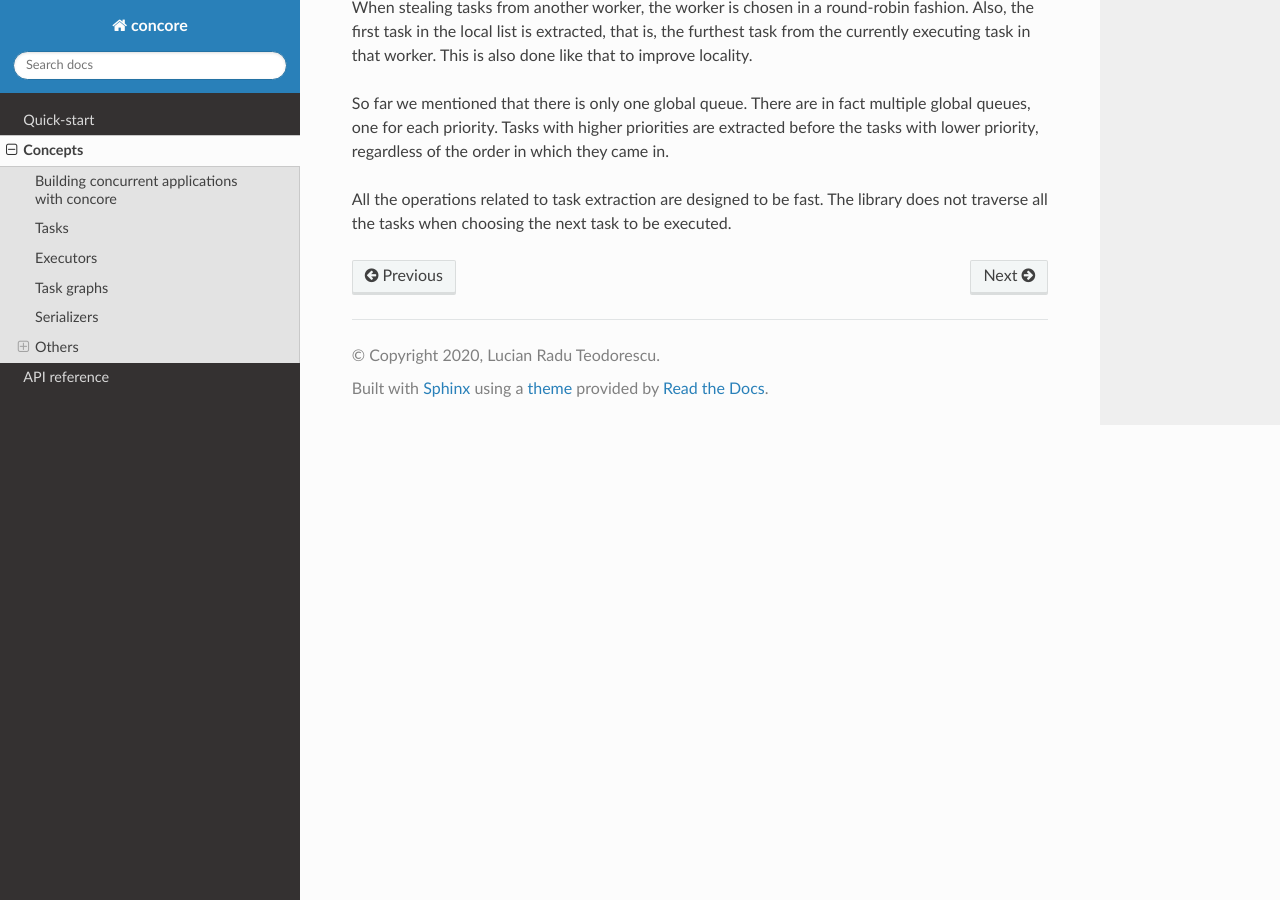
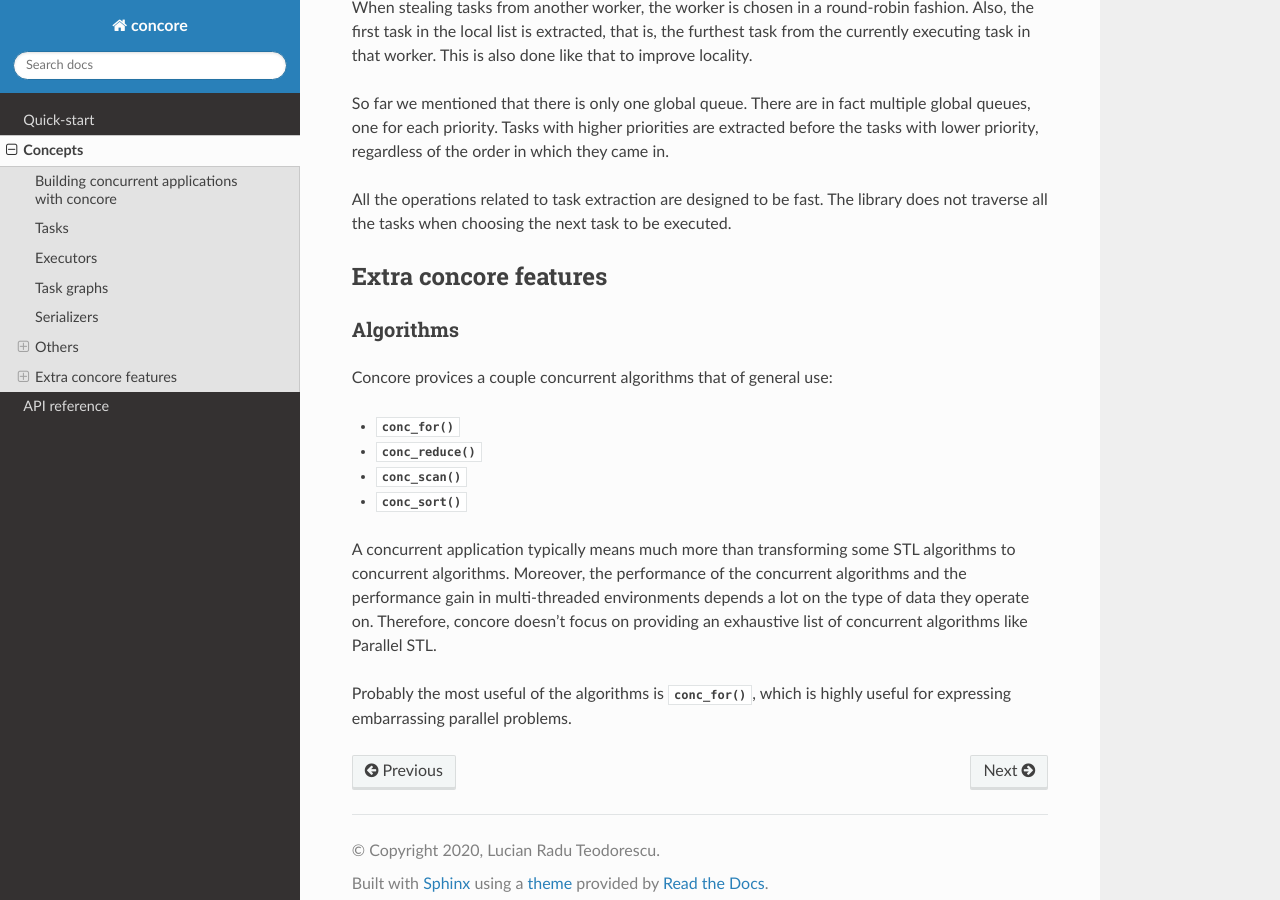
Before and after one commit to lucteo/concore, a Sphinx documentation site: the page built from docs/concepts.rst, in a window 1280 px wide and 900 px high, scrolled down 8053 px. Built offline with Sphinx 7.4.7 and the Read the Docs theme 2.0.0, drawn with Linux system fonts in a browser that asks for light colours.

Commit message:
Add the algorithms in the documentation

```diff
--- a/docs/concepts.rst
+++ b/docs/concepts.rst
@@ -318,3 +318,20 @@ When stealing tasks from another worker, the worker is chosen in a round-robin f
 So far we mentioned that there is only one global queue. There are in fact multiple global queues, one for each priority. Tasks with higher priorities are extracted before the tasks with lower priority, regardless of the order in which they came in.
 
 All the operations related to task extraction are designed to be fast. The library does not traverse all the tasks when choosing the next task to be executed.
+
+Extra concore features
+----------------------
+
+Algorithms
+^^^^^^^^^^
+
+Concore provices a couple concurrent algorithms that of general use:
+
+* :cpp:func:`conc_for() <concore::v1::conc_for>`
+* :cpp:func:`conc_reduce() <concore::v1::conc_reduce>`
+* :cpp:func:`conc_scan() <concore::v1::conc_scan>`
+* :cpp:func:`conc_sort() <concore::v1::conc_sort>`
+
+A concurrent application typically means much more than transforming some STL algorithms to concurrent algorithms. Moreover, the performance of the concurrent algorithms and the performance gain in multi-threaded environments depends a lot on the type of data they operate on. Therefore, concore doesn't focus on providing an exhaustive list of concurrent algorithms like Parallel STL.
+
+Probably the most useful of the algorithms is :cpp:func:`conc_for() <concore::v1::conc_for>`, which is highly useful for expressing embarrassing parallel problems.
```
Also changed, not shown: docs/api.rst (+16 -0 lines).
